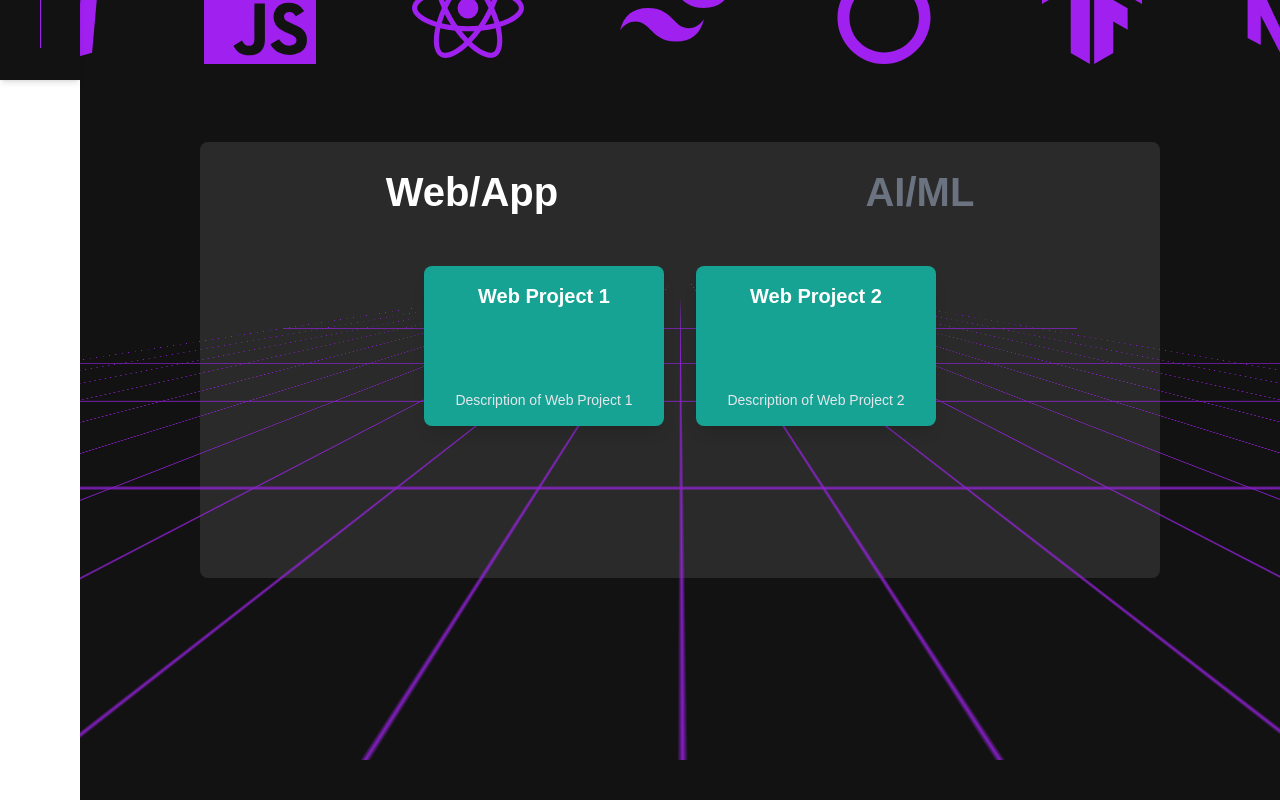
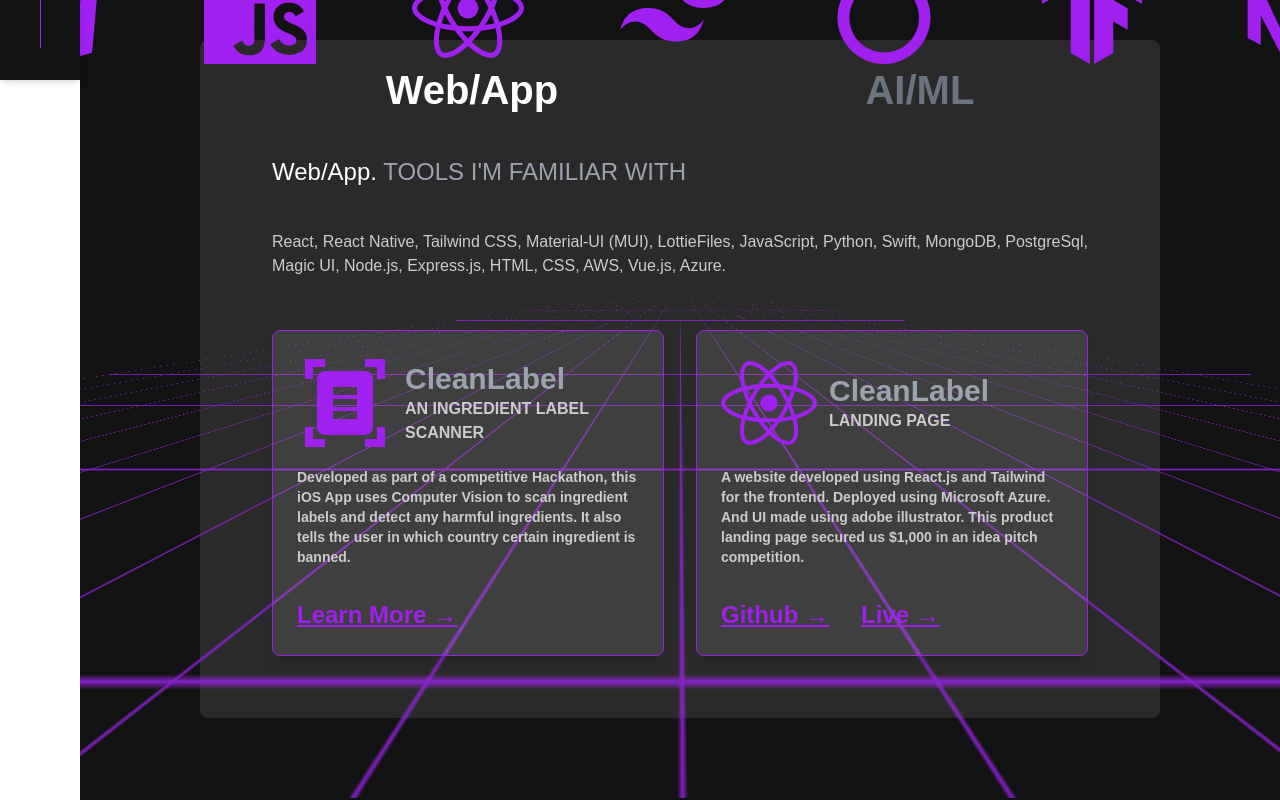
Before and after one commit to bipuladk60/MyPortfolio, a React (Create React App) app: page / in a window 1280 px wide. Shown: the part 720-1520 px from the top of the page. Built offline with nearby package versions, Linux system fonts and the light colour scheme.

Commit message:
project page responsive remaining

```diff
--- a/src/components/ProjectCard.js
+++ b/src/components/ProjectCard.js
@@ -1,11 +1,33 @@
-// ProjectCard.js
 import React from 'react';
 
-function ProjectCard({ title, description }) {
+function ProjectCard({ icon: Icon, name, title, description, linkText, linkText2, linkUrl, linkUrl2 }) {
     return (
-        <div className="bg-secondary p-4 rounded-lg shadow-lg w-60 h-40 m-4 flex flex-col justify-between">
-            <h4 className="text-xl font-semibold text-white">{title}</h4>
-            <p className="text-sm text-gray-200">{description}</p>
+        <div className="p-6 bg-cardBg rounded-lg shadow-lg border border-primary w-full h-auto flex flex-col justify-between">
+            {/* Icon and Title */}
+            <div className="flex items-center space-x-3">
+                <div className="text-primary text-8xl">
+                    {Icon && <Icon />} {/* Render the passed icon */}
+                </div>
+                <div className='flex flex-col text-left font-bold font-heading text-gray-400'>
+                    <h3 className='text-3xl'>{name}</h3>
+                    <h4 className="font-semibold font-body text-text uppercase">{title}</h4>
+                </div>
+            </div>
+
+            {/* Description */}
+            <p className="text-sm mt-4 text-text font-bold mb-4 text-left">
+                {description}
+            </p>
+
+            {/* Links */}
+            <div className='flex'>
+                {linkText && <a href={linkUrl} target="_blank" rel="noopener noreferrer" className="text-primary text-left text-2xl font-bold mr-8 mt-4 underline cursor-pointer">
+                    {linkText}
+                </a>}
+                {linkText2 && <a href={linkUrl2} target="_blank" rel="noopener noreferrer" className="text-primary text-left text-2xl font-bold mt-4 underline cursor-pointer">
+                    {linkText2}
+                </a>}
+            </div>
         </div>
     );
 }
--- a/src/components/ProjectContainer.js
+++ b/src/components/ProjectContainer.js
@@ -1,4 +1,8 @@
 import React, { useState } from 'react';
+import { MdDocumentScanner } from "react-icons/md";
+import { SiApplemusic } from "react-icons/si";
+import { FaVirusCovid } from "react-icons/fa6";
+import { FaReact } from "react-icons/fa"; // Example icons for AI/ML projects
 import ProjectCard from './ProjectCard';
 
 function ProjectContainer() {
@@ -11,7 +15,7 @@ function ProjectContainer() {
     return (
         <div className='bg-cardBg text-text p-6 sm:p-8 my-20 rounded-lg w-full max-w-[95%] sm:max-w-[90%] md:max-w-[85%] lg:max-w-[95%] xl:max-w-[80%] min-h-[20rem] mx-auto md:mx-4'>
             {/* Tabs */}
-            <div className='flex justify-around mb-4'>
+            <div className='w-full flex justify-around mb-4'>
                 <button
                     className={`font-bold text-3xl md:text-med lg:text-med ${activeTab === "web" ? "text-white" : "text-gray-500"}`}
                     onClick={() => handleTabClick('web')}
@@ -27,24 +31,62 @@ function ProjectContainer() {
             </div>
 
             {/* Sliding Content Area */}
-            <div className="relative overflow-hidden w-full h-[20rem]">
+            <div className="relative overflow-hidden w-full h-auto">
                 <div
                     className="flex transition-transform duration-500"
                     style={{ transform: activeTab === 'web' ? 'translateX(0)' : 'translateX(-100%)', width: '100%' }}
                 >
                     {/* Web/App Dev Content */}
-                    <div className="w-full flex-shrink-0 flex justify-around bg-transparent p-6 rounded-md">
-                        <div className="grid grid-cols-1 md:grid-cols-2 gap-0">
-                            <ProjectCard title="Web Project 1" description="Description of Web Project 1" />
-                            <ProjectCard title="Web Project 2" description="Description of Web Project 2" />
+                    <div className="w-full flex-shrink-0 flex flex-col justify-around bg-transparent py-6 px-10 rounded-md">
+                        <div className='text-left'>
+                            <h2 className='text-small text-white'>Web/App.<span className='text-gray-400'> TOOLS I'M FAMILIAR WITH</span></h2>
+                            <p className='my-10'>React, React Native, Tailwind CSS, Material-UI (MUI), LottieFiles, JavaScript, Python, Swift, MongoDB, PostgreSql, Magic UI, Node.js, Express.js, HTML, CSS, AWS, Vue.js, Azure.</p>
+                        </div>
+                        <div className="grid grid-cols-1 md:grid-cols-2 gap-8">
+                            <ProjectCard
+                                icon={MdDocumentScanner}
+                                name="CleanLabel"
+                                title="An Ingredient Label Scanner"
+                                description="Developed as part of a competitive Hackathon, this iOS App uses Computer Vision to scan ingredient labels and detect any harmful ingredients. It also tells the user in which country certain ingredient is banned."
+                                linkText="Learn More →"
+                                linkUrl="https://www.linkedin.com/posts/bipul-adhikari_im-excited-to-announce-that-my-team-me-activity-7136840828672491520-Bl5k?utm_source=share&utm_medium=member_desktop"
+                            />
+                            <ProjectCard
+                                icon={FaReact}
+                                name="CleanLabel"
+                                title="Landing Page"
+                                description="A website developed using React.js and Tailwind for the frontend. Deployed using Microsoft Azure. And UI made using adobe illustrator. This product landing page secured us $1,000 in an idea pitch competition."
+                                linkText="Github →"
+                                linkText2="Live →"
+                                linkUrl="https://github.com/bipuladk60/cleanLabel_Landing_Page"
+                                linkUrl2="http://cleanlabel.azurewebsites.net/"
+                            />
                         </div>
                     </div>
 
                     {/* AI/ML Content */}
-                    <div className="w-full flex-shrink-0 flex items-center justify-center bg-transparent p-6 rounded-md">
-                        <div className="grid grid-cols-1 md:grid-cols-2 gap-4">
-                            <ProjectCard title="AI Project 1" description="Description of AI Project 1" />
-                            <ProjectCard title="AI Project 2" description="Description of AI Project 2" />
+                    <div className="w-full flex-shrink-0 flex flex-col justify-around bg-transparent py-6 px-10 rounded-md">
+                        <div className='text-left'>
+                            <h2 className='text-small text-white'>AI/ML.<span className='text-gray-400'> TOOLS I'M FAMILIAR WITH</span></h2>
+                            <p className='my-10'>TensorFlow, PyTorch, scipy, Pandas, Numpy, Matplotlib, Keras, Python, Jupyter Notebook, Comet ML, Google Colab, Natural Language Processing, Computer Vision.</p>
+                        </div>
+                        <div className="grid grid-cols-1 md:grid-cols-2 gap-8">
+                            <ProjectCard
+                                icon={SiApplemusic}
+                                name="RNN Music Generator"
+                                title="AI Music Generation"
+                                description="This project utilizes a Recurrent Neural Network (RNN) to generate unique music sequences. It explores sequence modeling, where the RNN learns patterns in existing music data and produces novel compositions."
+                                linkText="Github →"
+                                linkUrl="https://github.com/bipuladk60/RNN_Music_Generator"
+                            />
+                            <ProjectCard
+                                icon={FaVirusCovid}
+                                name="Stochastic Simulation"
+                                title="Epidemiological Modeling"
+                                description="A simulation model that uses stochastic processes to predict the spread of infectious diseases. This project models real-world epidemiological scenarios, aiding in the understanding of disease dynamics and intervention effects."
+                                linkText="Github →"
+                                linkUrl="https://github.com/bipuladk60/infectious-disease-simulation"
+                            />
                         </div>
                     </div>
                 </div>
--- a/src/pages/ProjectPage.js
+++ b/src/pages/ProjectPage.js
@@ -3,7 +3,7 @@ import { RetroGrid } from '../components/magicui/RetroGrid';
 import ProjectContainer from '../components/ProjectContainer';
 function ProjectPage() {
   return (
-    <div className="relative bg-bg font-heading text-text min-h-screen flex flex-col items-center justify-center w-full overflow-hidden">
+    <div className="relative bg-bg font-heading text-text min-h-screen flex flex-col items-center justify-end w-full overflow-hidden">
        <RetroGrid className=" absolute z-0" />
        <ProjectContainer className="relative z-10 md:p-8 lg:p-8 p-4" />
     </div>
```
